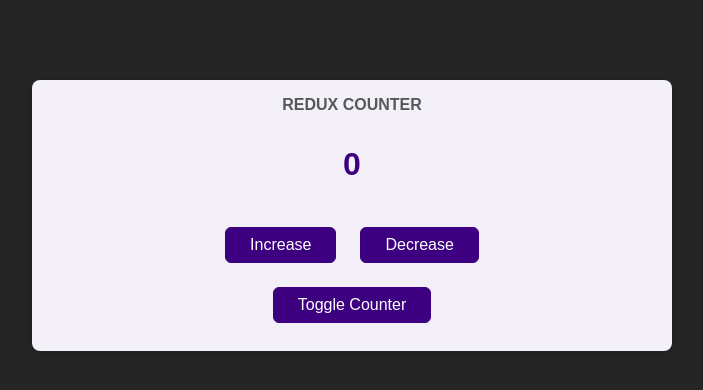
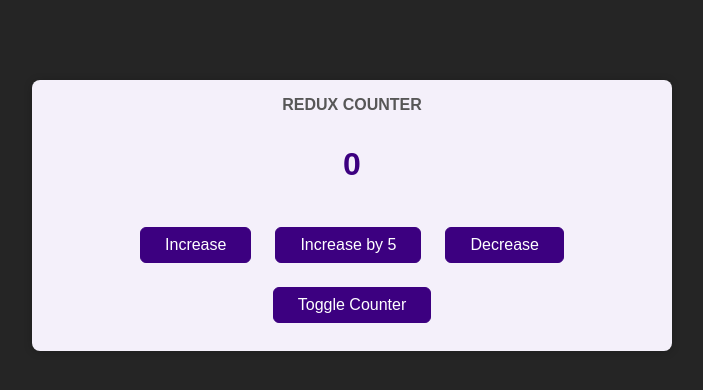
Before and after one commit to fithcmus-lnminh/firstReduxProject, a React (Create React App) app: page / in a window 1280 px wide. Shown: the top 390 px of the page, without its empty margins (288-991 px from the left). Built offline with nearby package versions, Linux system fonts and the light colour scheme.

Commit message:
another para dispatch

```diff
--- a/src/components/Counter.js
+++ b/src/components/Counter.js
@@ -7,6 +7,10 @@ const Counter = () => {
 
   const incrementHandler = () => {
     dispatch({ type: "increment" });
+  };
+
+  const increaseBy5Handler = () => {
+    dispatch({ type: "increase", value: 5 });
   };
 
   const decrementHandler = () => {
@@ -21,6 +25,7 @@ const Counter = () => {
       <div className={classes.value}>{counter}</div>
       <div>
         <button onClick={incrementHandler}>Increase</button>
+        <button onClick={increaseBy5Handler}>Increase by 5</button>
         <button onClick={decrementHandler}>Decrease</button>
       </div>
       <button onClick={toggleCounterHandler}>Toggle Counter</button>
--- a/src/store/index.js
+++ b/src/store/index.js
@@ -5,6 +5,12 @@ const counterReducer = (state = { counter: 0 }, action) => {
   if (action.type === "increment") {
     return {
       counter: state.counter + 1,
+    };
+  }
+
+  if (action.type === "increase") {
+    return {
+      counter: state.counter + action.value,
     };
   }
 
```
